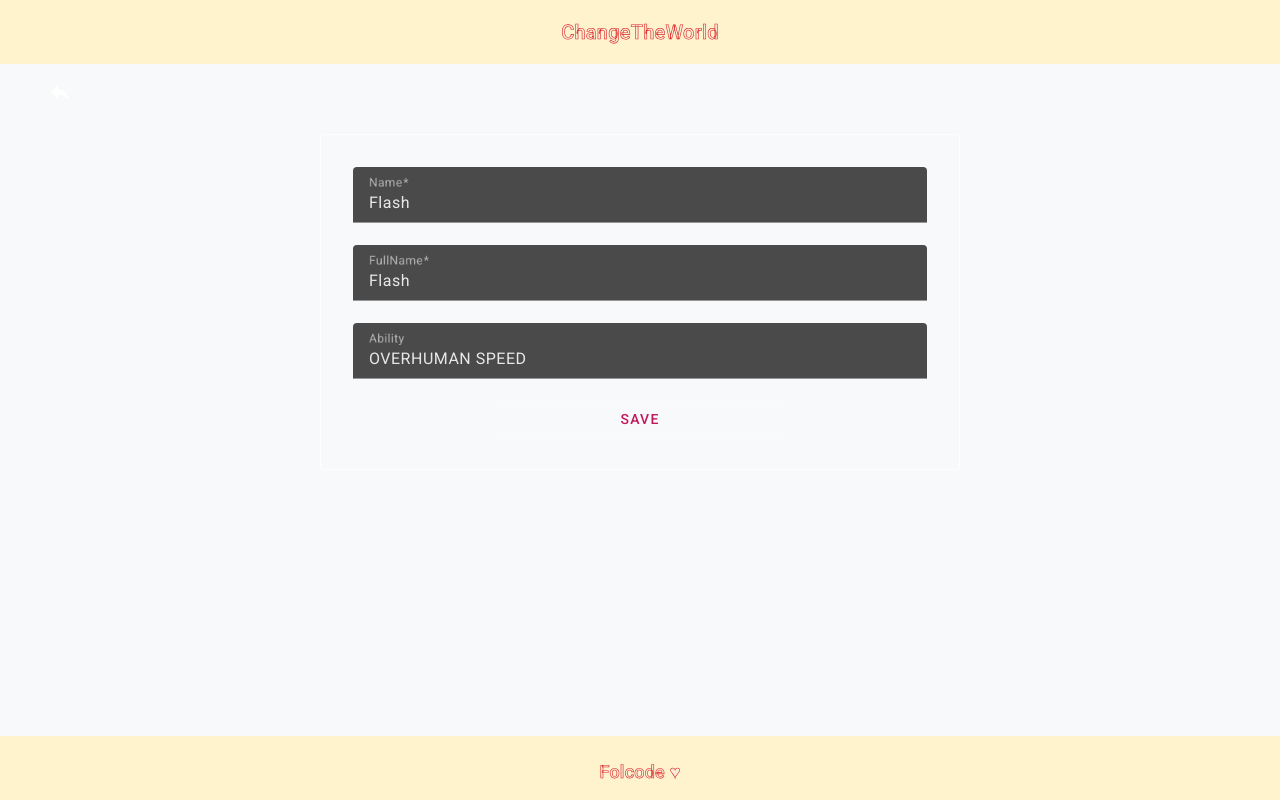
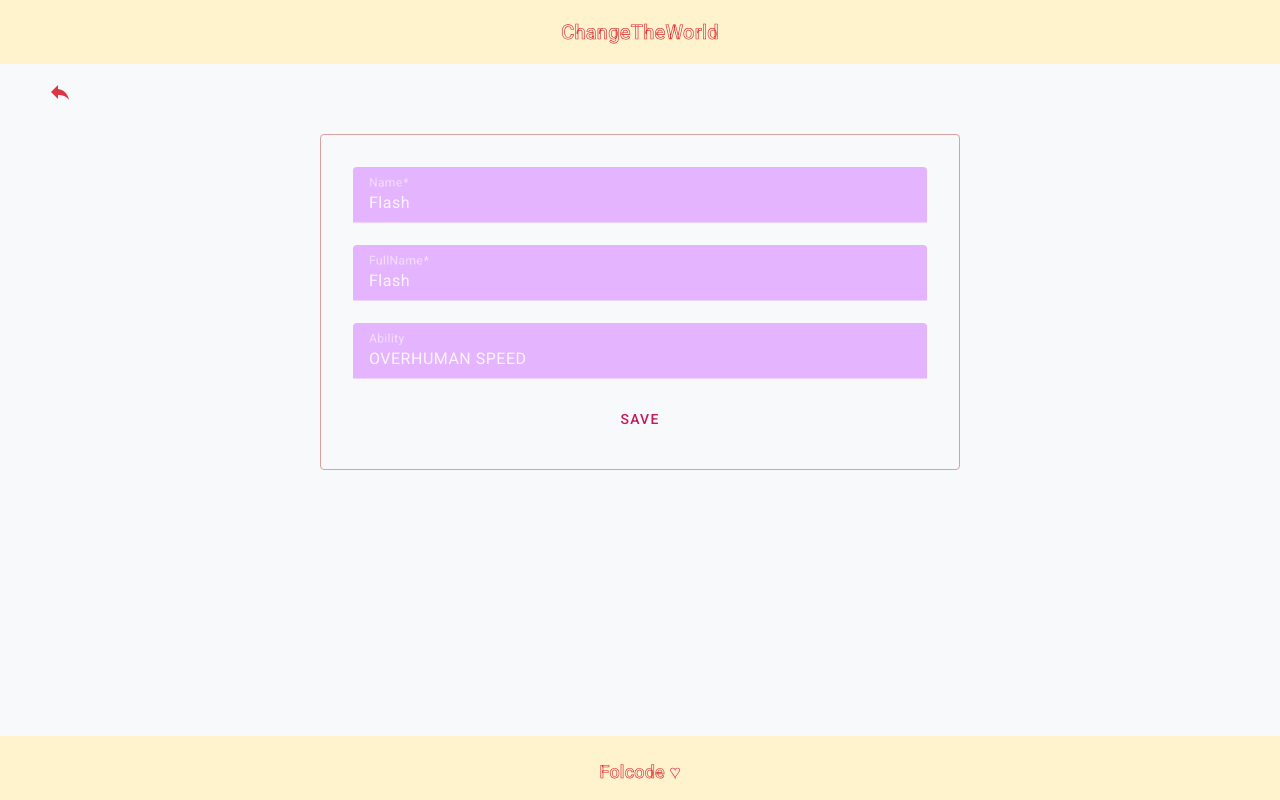
Before and after one commit to LuciaRadicetti/ChangeTheWorld, an Angular app: page /hero/1 in a window 1280 px wide. Built offline with nearby package versions, Linux system fonts and the light colour scheme; data requests are answered from the project's data file.

Commit message:
Cambio estilos de componente add/edit

```diff
--- a/src/app/components/routes/add-edit-hero/add-edit-hero.component.css
+++ b/src/app/components/routes/add-edit-hero/add-edit-hero.component.css
@@ -1,5 +1,5 @@
 .form-add-edit{
-    border: 1px solid white;
+    border: 1px solid rgb(219, 161, 161);
     border-radius: 4px;
     padding: 2rem;
     width: 50%;
@@ -16,3 +16,6 @@
     width: 40px;
     height: 40px;
 }
+.text--edit ::ng-deep .mat-mdc-text-field-wrapper.mdc-text-field--filled:not(.mdc-text-field--disabled) {
+    background-color: #e5b4ff !important;
+ }
--- a/src/app/components/routes/add-edit-hero/add-edit-hero.component.html
+++ b/src/app/components/routes/add-edit-hero/add-edit-hero.component.html
@@ -1,15 +1,15 @@
-<div class="icon-back"><mat-icon [routerLink]="['/home']">reply</mat-icon></div>
+<div class="icon-back"><mat-icon  class="text-danger" [routerLink]="['/home']">reply</mat-icon></div>
 <div class="d-flex justify-content-center">
     <form class="form-add-edit" [formGroup]="formHero" (ngSubmit)="submit()">
-        <mat-form-field appearance="fill" class="w-100">
+        <mat-form-field appearance="fill" class="w-100 text--edit">
             <mat-label>Name</mat-label>
             <input matInput formControlName="name" appUppercase>
         </mat-form-field>
-        <mat-form-field appearance="fill" class="w-100">
+        <mat-form-field appearance="fill" class="w-100 text--edit">
             <mat-label>FullName</mat-label>
             <input matInput formControlName="fullName">
         </mat-form-field>
-        <mat-form-field appearance="fill" class="w-100">
+        <mat-form-field appearance="fill" class="w-100 text--edit">
             <mat-label>Ability</mat-label>
             <input matInput formControlName="ability">
         </mat-form-field>
```
